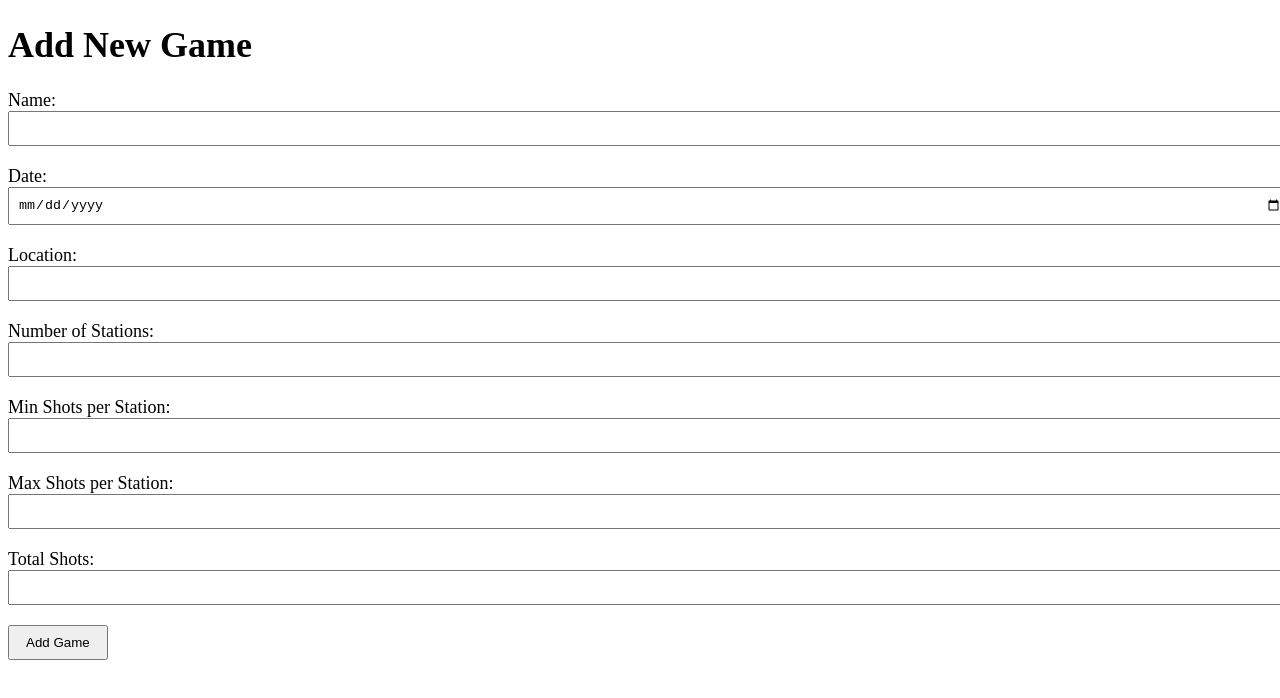
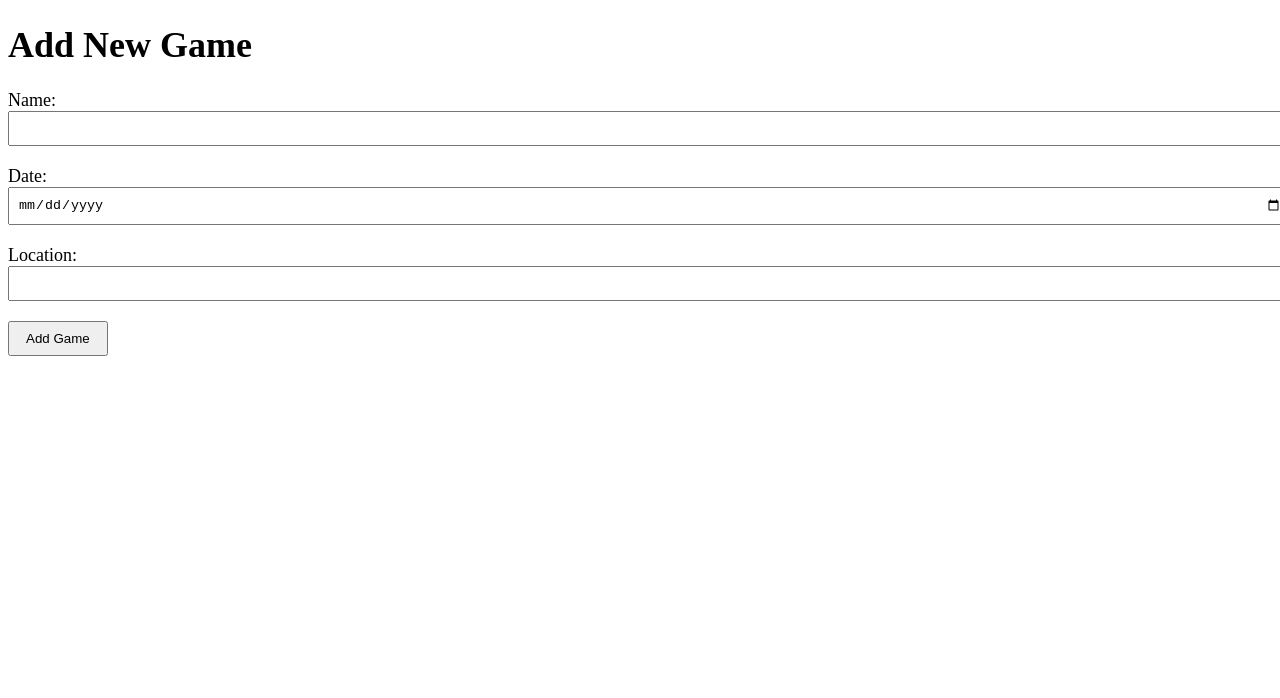
Before and after one commit to flatline620/shot-tracker, a React (Create React App) app: page /new in a window 1280 px wide. Shown: the top 698 px of the page. Built offline with nearby package versions, Linux system fonts and the light colour scheme.

Commit message:
Station Naming

```diff
--- a/src/components/game/GameDetails.js
+++ b/src/components/game/GameDetails.js
@@ -117,7 +117,9 @@ const GameDetails = ({ games, onUpdateGame }) => {
                 truePairsMatrix // Add the True Pairs matrix to the game state
             };
             onUpdateGame(index, updatedGame);
-            navigate('/scoreboard', { state: { game: updatedGame } });
+            setIsNamingStations(true); // Show the station naming input fields
+
+            //navigate('/scoreboard', { state: { game: updatedGame } });
         }
     };
 
--- a/src/components/game/NewGameForm.js
+++ b/src/components/game/NewGameForm.js
@@ -7,10 +7,6 @@ const NewGameForm = ({ onAddGame }) => {
   const [name, setName] = useState('');
   const [date, setDate] = useState('');
   const [location, setLocation] = useState('');
-  const [numStations, setNumStations] = useState('');
-  const [minShots, setMinShots] = useState('');
-  const [maxShots, setMaxShots] = useState('');
-  const [totalShots, setTotalShots] = useState('');
 
   const handleSubmit = (e) => {
     e.preventDefault();
@@ -18,10 +14,6 @@ const NewGameForm = ({ onAddGame }) => {
       name,
       date,
       location,
-      numStations: parseInt(numStations, 10),
-      minShots: parseInt(minShots, 10),
-      maxShots: parseInt(maxShots, 10),
-      totalShots: parseInt(totalShots, 10),
     };
     const newIndex = onAddGame(newGame);
     navigate(`/game/${newIndex}`);
@@ -58,42 +50,6 @@ const NewGameForm = ({ onAddGame }) => {
             required
           />
         </label>
-        <label>
-          Number of Stations:
-          <input
-            type="number"
-            value={numStations}
-            onChange={(e) => setNumStations(e.target.value)}
-            required
-          />
-        </label>
-        <label>
-          Min Shots per Station:
-          <input
-            type="number"
-            value={minShots}
-            onChange={(e) => setMinShots(e.target.value)}
-            required
-          />
-        </label>
-        <label>
-          Max Shots per Station:
-          <input
-            type="number"
-            value={maxShots}
-            onChange={(e) => setMaxShots(e.target.value)}
-            required
-          />
-        </label>
-        <label>
-          Total Shots:
-          <input
-            type="number"
-            value={totalShots}
-            onChange={(e) => setTotalShots(e.target.value)}
-            required
-          />
-        </label>
         <button type="submit">Add Game</button>
       </form>
     </div>
```
